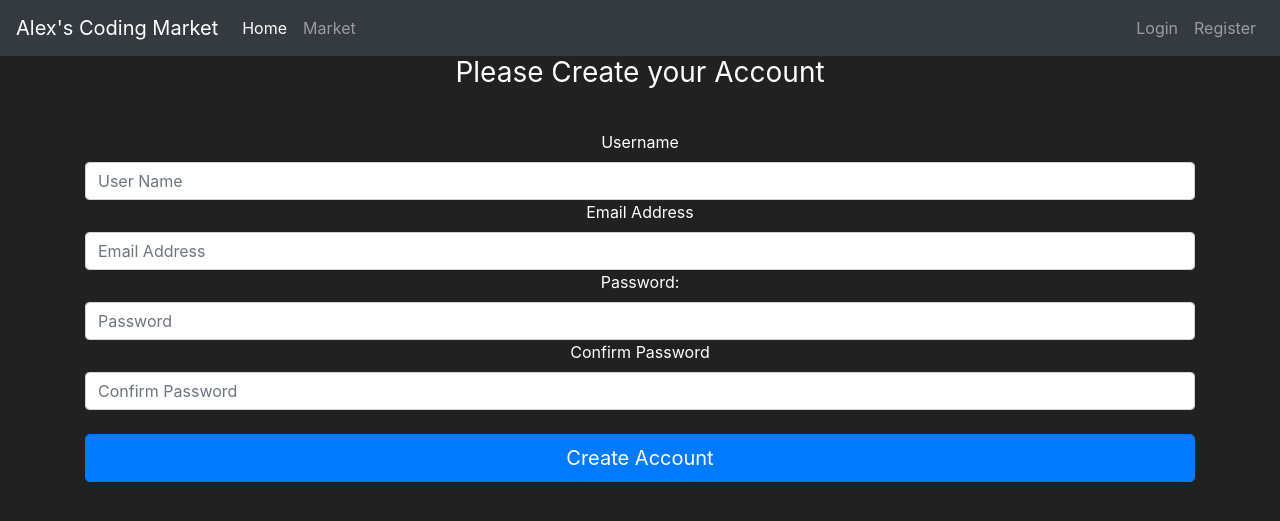
After one commit to UkrainianProgrammer/Market, a Flask app: page /register in a window 1280 px wide. The commit adds this page. Shown: the top 521 px of the page. Run offline with Flask 3, Linux system fonts and the light colour scheme; some libraries are stand-ins or nearby versions.

Commit message:
Added registration form and labels

```diff
--- a/market/__init__.py
+++ b/market/__init__.py
@@ -3,5 +3,6 @@ from flask_sqlalchemy import SQLAlchemy
 
 app = Flask(__name__)
 app.config['SQLALCHEMY_DATABASE_URI'] = 'sqlite:///market.db'
+app.config['SECRET_KEY'] = 'e6d9bf80fc62756603601c62'
 app.app_context().push()
 db = SQLAlchemy(app)
--- /dev/null
+++ b/market/forms.py
@@ -0,0 +1,9 @@
+from flask_wtf import FlaskForm
+from wtforms import StringField, PasswordField, SubmitField
+
+class RegisterForm(FlaskForm):
+    username = StringField(label='Username')
+    email_address = StringField(label='Email Address')
+    password1 = PasswordField(label='Password:')
+    password2 = PasswordField(label='Confirm Password')
+    submit = SubmitField(label='Create Account')
--- a/market/templates/base.html
+++ b/market/templates/base.html
@@ -32,7 +32,7 @@
                     <a class="nav-link" href="#">Login</a>
                 </li>
                 <li class="nav-item">
-                    <a class="nav-link" href="#">Register</a>
+                    <a class="nav-link" href="{{ url_for('register_page') }}">Register</a>
                 </li>
             </ul>
         </div>
--- /dev/null
+++ b/market/templates/register.html
@@ -0,0 +1,32 @@
+{% extends 'base.html' %}
+{% block title %}
+    Register Page
+{% endblock %}
+
+{% block content %}
+<body class="text-center">
+    <div class="container">
+        <form method="POST" class="form-register" style="color: white">
+            <h1 class="h3 mb-3 font-weight-normal">
+                Please Create your Account
+            </h1>
+            <br>
+            {{ form.username.label() }}
+            {{ form.username(class="form-control", placeholder="User Name") }}
+
+            {{ form.email_address.label() }}
+            {{ form.email_address(class="form-control", placeholder="Email Address") }}
+
+            {{ form.password1.label() }}
+            {{ form.password1(class="form-control", placeholder="Password") }}
+
+            {{ form.password2.label() }}
+            {{ form.password2(class="form-control", placeholder="Confirm Password") }}
+
+            <br>
+
+            {{ form.submit(class="btn btn-lg btn-block btn-primary") }}
+        </form>
+    </div>
+</body>
+{% endblock %}
--- a/run.py
+++ b/run.py
@@ -1,6 +1,7 @@
 from flask import render_template
 from market import app
 from market.models import Item
+from market.forms import RegisterForm
 
 @app.route('/')
 @app.route('/home')
@@ -12,5 +13,10 @@ def market_page():
     items = Item.query.all()
     return render_template('market.html', items=items)
 
+@app.route('/register')
+def register_page():
+    form = RegisterForm()
+    return render_template('register.html', form=form)
+
 if __name__ == '__main__':
     app.run(debug=True)
```
